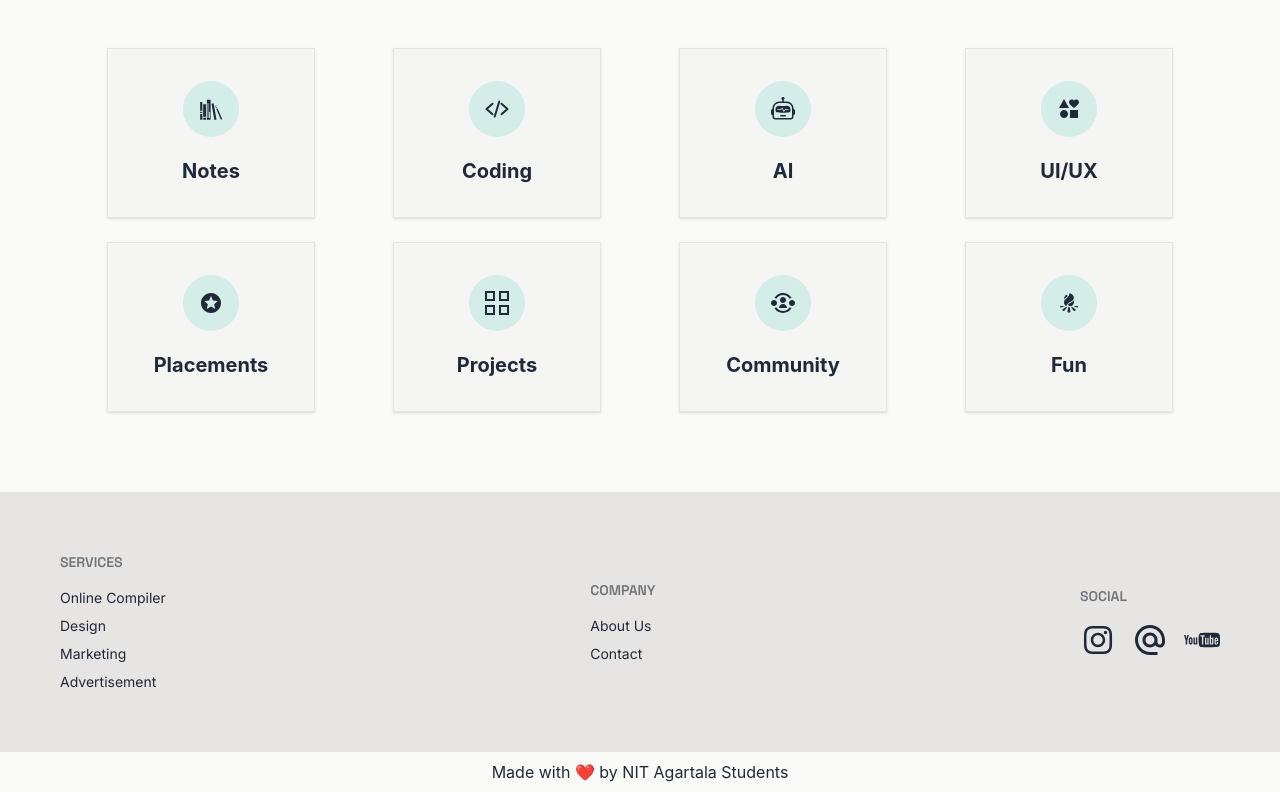
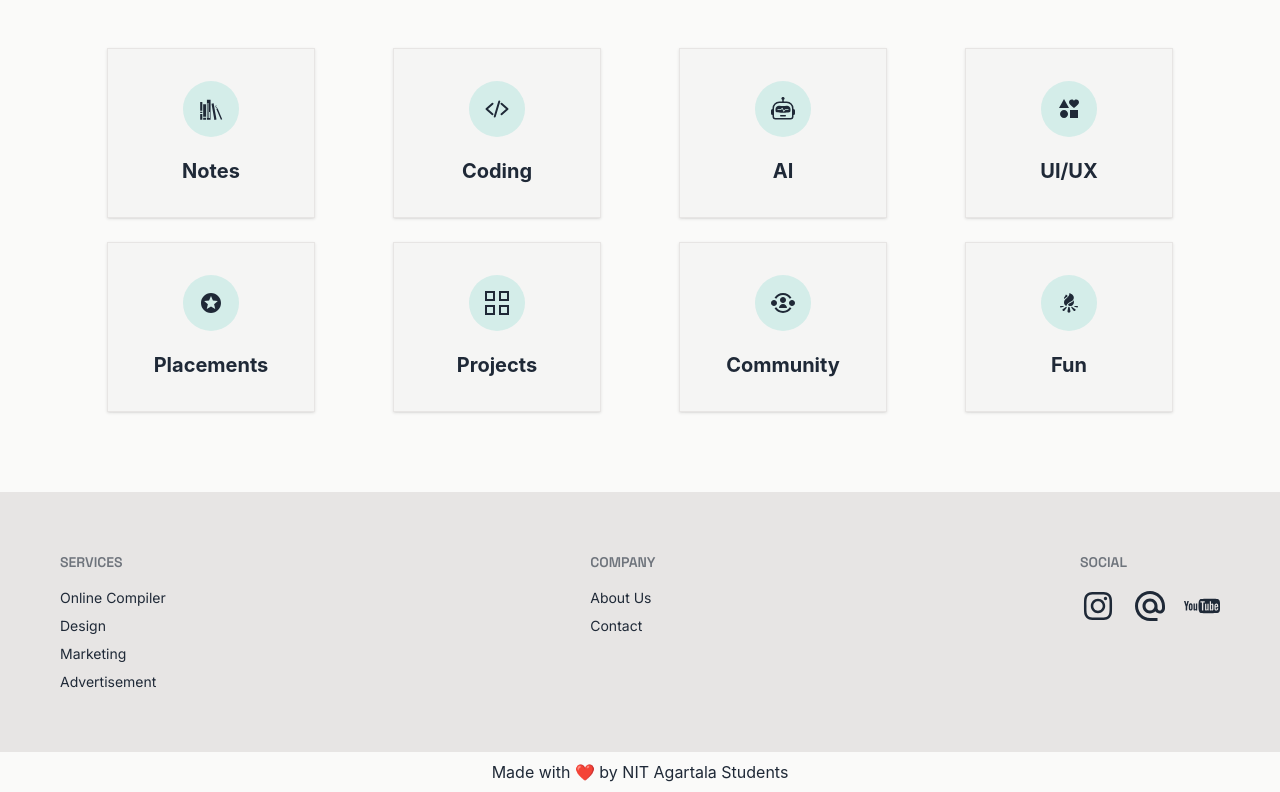
Before and after one commit to anonymousd3vil-ops/nitkechhore, a React (Vite) app: page / in a window 1280 px wide. Shown: the part 1769-2561 px from the top of the page. Built offline with nearby package versions, Linux system fonts and the light colour scheme.

Commit message:
updated footer

```diff
--- a/src/components/footer.jsx
+++ b/src/components/footer.jsx
@@ -8,7 +8,7 @@ function Footer() {
 
     return (
         <footer className="flex flex-col items-center">
-            <nav className="footer sm:footer-horizontal bg-base-300 text-base-content p-15 flex justify-between  md:flex-row flex-col items-center">
+            <nav className="footer sm:footer-horizontal bg-base-300 text-base-content p-15 flex justify-between  md:flex-row flex-col items-start">
                 <nav>
                     <h6 className="footer-title font-primary ">Services</h6>
                     <Link to={'/compiler'} className={commonHoverEffect}>Online Compiler</Link>
```
